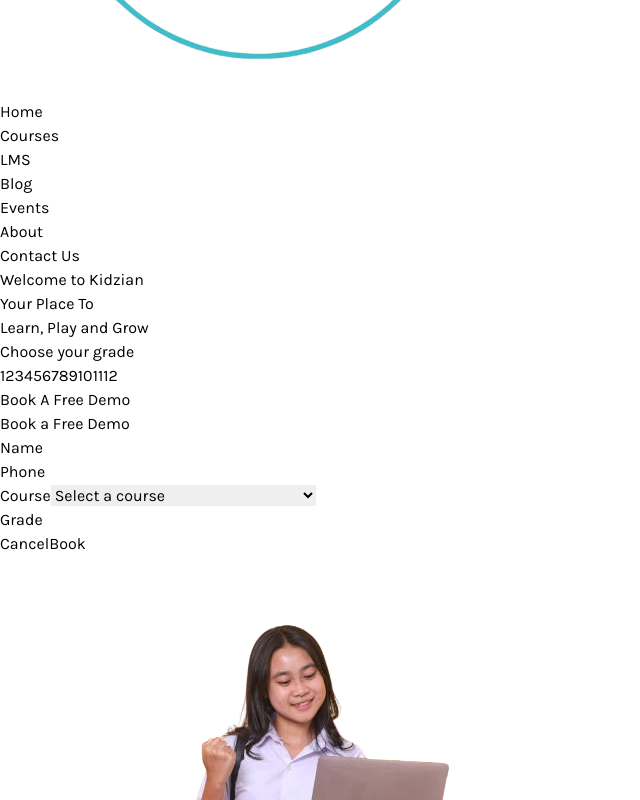
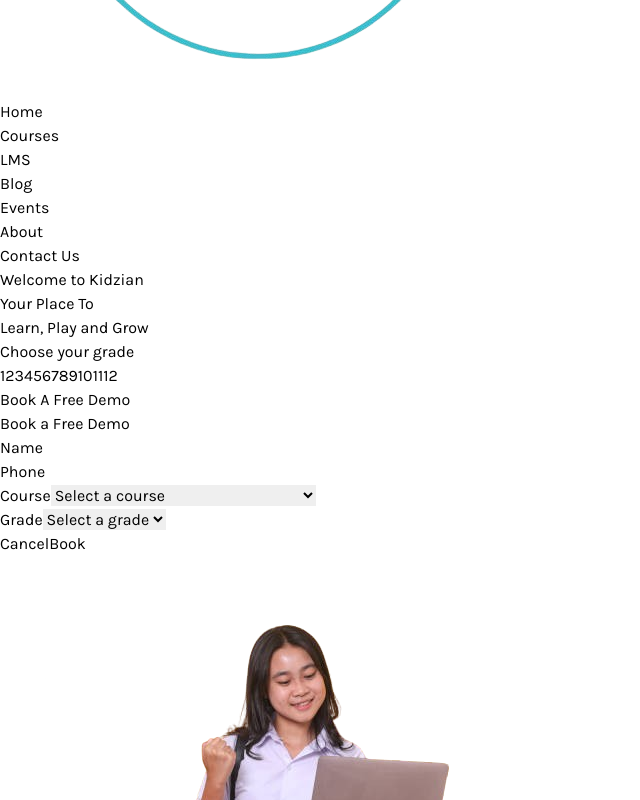
Before and after one commit to kidzian/kidzian, a React (Vite) app in the folder frontend/: page / in a window 1280 px wide. Both pictures are taken after a click on the button "Book A Free Demo". Shown: the part 400-1200 px from the top of the page, without its empty margins (0-640 px from the left). Built offline with nearby package versions, Linux system fonts and the light colour scheme.

Commit message:
corrected grade

```diff
--- a/frontend/src/components/Hero3.jsx
+++ b/frontend/src/components/Hero3.jsx
@@ -25,8 +25,40 @@ const Hero3 = () => {
     setFormData((prev) => ({ ...prev, [name]: value }));
   };
 
+  const [loading, setLoading] = useState(false);
+
+  // const handleSubmit = async (e) => {
+  //   e.preventDefault();
+
+  //   // Include grade in the data being sent to the backend
+  //   const dataToSend = { ...formData, grade: selectedGrade };
+  //   console.log(dataToSend);
+
+  //   try {
+  //     const response = await axios.post(
+  //       `${import.meta.env.VITE_API_URL}/api/submit-form`,
+  //       dataToSend,
+  //       {
+  //         withCredentials: true, // Ensures cookies are sent
+  //       }
+  //     );
+
+  //     // Check response status
+  //     if (response.status === 200) {
+  //       toast.success('Demo booked successfully!'); // Show success toast
+  //       setShowModal(false);
+  //       setFormData({ name: '', phone: '', course: '' });
+  //       setSelectedGrade(null);
+  //     }
+  //   } catch (error) {
+  //     console.error('Error submitting the form:', error);
+  //     toast.error('Failed to book a demo. Please try again.'); // Show error toast
+  //   }
+  // };
+
   const handleSubmit = async (e) => {
     e.preventDefault();
+    setLoading(true); // Start loading
 
     // Include grade in the data being sent to the backend
     const dataToSend = { ...formData, grade: selectedGrade };
@@ -36,23 +68,23 @@ const Hero3 = () => {
       const response = await axios.post(
         `${import.meta.env.VITE_API_URL}/api/submit-form`,
         dataToSend,
-        {
-          withCredentials: true, // Ensures cookies are sent
-        }
+        { withCredentials: true }
       );
 
-      // Check response status
       if (response.status === 200) {
-        toast.success('Demo booked successfully!'); // Show success toast
+        toast.success('Demo booked successfully!');
         setShowModal(false);
         setFormData({ name: '', phone: '', course: '' });
         setSelectedGrade(null);
       }
     } catch (error) {
       console.error('Error submitting the form:', error);
-      toast.error('Failed to book a demo. Please try again.'); // Show error toast
+      toast.error('Failed to book a demo. Please try again.');
+    } finally {
+      setLoading(false); // Stop loading after response
     }
   };
+
 
   return (
     <div className='w-[100vw] h-[90vh] flex items-center justify-center'>
@@ -149,7 +181,7 @@ const Hero3 = () => {
                       <option value="Java Course">Java Course</option>
                     </select>
                   </div>
-                  <div className='mb-4'>
+                  {/* <div className='mb-4'>
                     <label className='block text-sm font-medium mb-1'>Grade</label>
                     <input
                       type='text'
@@ -157,7 +189,26 @@ const Hero3 = () => {
                       className='w-full border rounded-md p-2 bg-gray-100'
                       readOnly
                     />
-                  </div>
+                  </div> */}
+
+<div className='mb-4'>
+  <label className='block text-sm font-medium mb-1'>Grade</label>
+  <select
+    name="grade"
+    value={selectedGrade || ''}
+    onChange={(e) => setSelectedGrade(e.target.value)}
+    className="w-full border cursor-pointer rounded-md p-2"
+    required
+  >
+    <option value="" disabled>Select a grade</option>
+    {Array.from({ length: 12 }, (_, i) => (
+      <option key={i + 1} value={i + 1}>
+        {i + 1}
+      </option>
+    ))}
+  </select>
+</div>
+
                   <div className='flex items-center justify-end gap-4'>
                     <button
                       type='button'
@@ -167,11 +218,17 @@ const Hero3 = () => {
                       Cancel
                     </button>
                     <button
-                      type='submit'
-                      className='bg-blue-500 text-white px-4 py-2 rounded-md'
-                    >
-                      Book
-                    </button>
+  type="submit"
+  className="bg-blue-500 text-white px-4 py-2 rounded-md flex items-center justify-center"
+  disabled={loading} // Disable button when loading
+>
+  {loading ? (
+    <span className="animate-spin border-2 border-white border-t-transparent rounded-full h-5 w-5"></span>
+  ) : (
+    "Book"
+  )}
+</button>
+
                   </div>
                 </form>
               </div>
```
Also changed, not shown: 1 other file (tests, documents, lock files or other folders).
